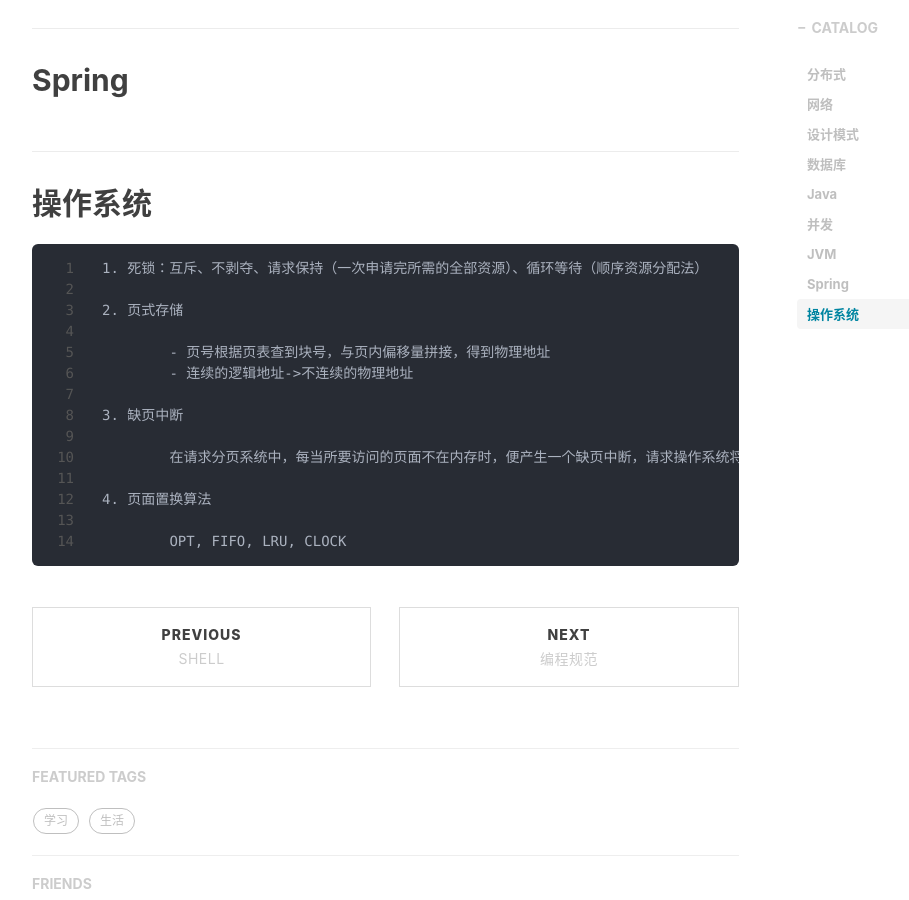
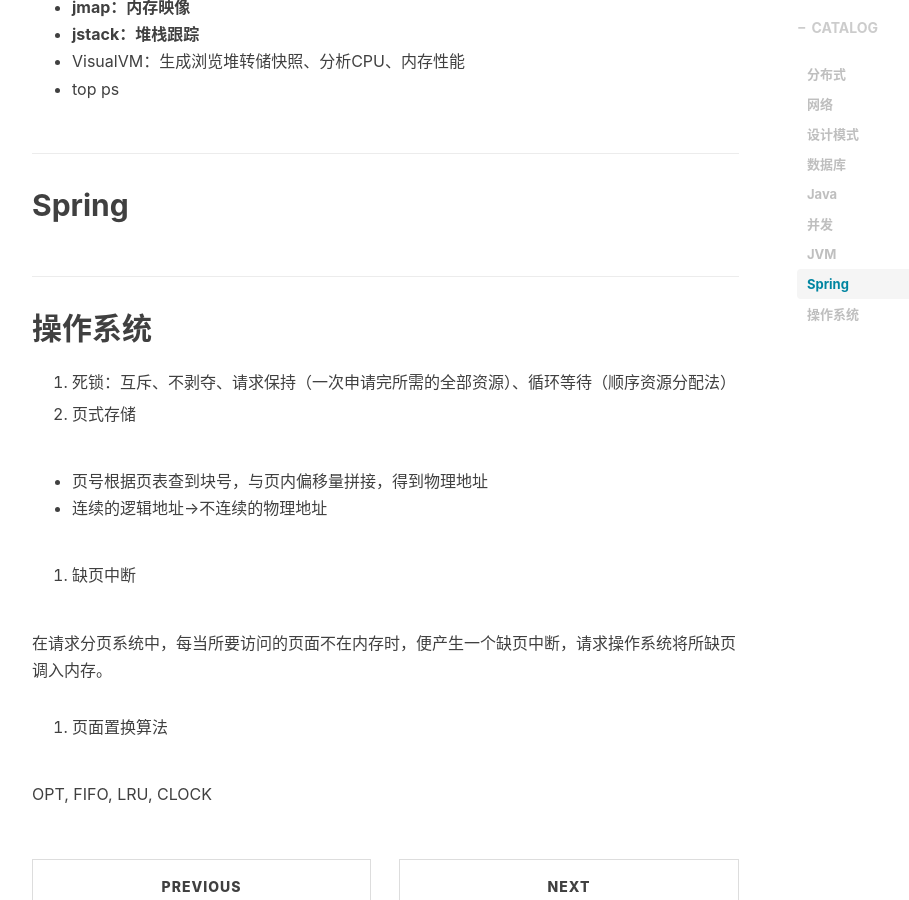
Before and after one commit to yycg/yycg.github.io, a Jekyll site: the page built from _posts/2020-07-05-总结.markdown, in a window 1280 px wide and 900 px high, scrolled down 42987 px. Shown: the whole window, without its empty margins (233-1142 px from the left). Built offline with Jekyll 4.4.1, drawn with Linux system fonts in a browser that asks for light colours; nearby versions of some CDN libraries; formulas are drawn with MathJax 3; comment, search, counter and statistics services are not loaded; part of the change alters nothing that is shown; some of the changed text lies outside the part shown.

```diff
--- a/_posts/2020-07-05-总结.markdown
+++ b/_posts/2020-07-05-总结.markdown
@@ -855,6 +855,10 @@ tags:
     查询 GET _search
       query: match _all, term (精确查找), match(模糊匹配), range (范围查找), [bool: filter, should (或), must (与)]
     java中的写法：jsonbuilder，client发送请求；类似JPA
+
+12. SOA
+
+  https://www.zhihu.com/question/42061683
 
 12. RPC
 
@@ -1492,17 +1496,17 @@ StringBuilder：可变，线程不安全
 
 ## 操作系统
 
-	1. 死锁：互斥、不剥夺、请求保持（一次申请完所需的全部资源）、循环等待（顺序资源分配法）
-
-	2. 页式存储
-
-		- 页号根据页表查到块号，与页内偏移量拼接，得到物理地址
-		- 连续的逻辑地址->不连续的物理地址
-
-	3. 缺页中断
-
-		在请求分页系统中，每当所要访问的页面不在内存时，便产生一个缺页中断，请求操作系统将所缺页调入内存。
-
-	4. 页面置换算法
-
-		OPT, FIFO, LRU, CLOCK
+1. 死锁：互斥、不剥夺、请求保持（一次申请完所需的全部资源）、循环等待（顺序资源分配法）
+
+2. 页式存储
+
+  - 页号根据页表查到块号，与页内偏移量拼接，得到物理地址
+  - 连续的逻辑地址->不连续的物理地址
+
+3. 缺页中断
+
+  在请求分页系统中，每当所要访问的页面不在内存时，便产生一个缺页中断，请求操作系统将所缺页调入内存。
+
+4. 页面置换算法
+
+  OPT, FIFO, LRU, CLOCK
```
